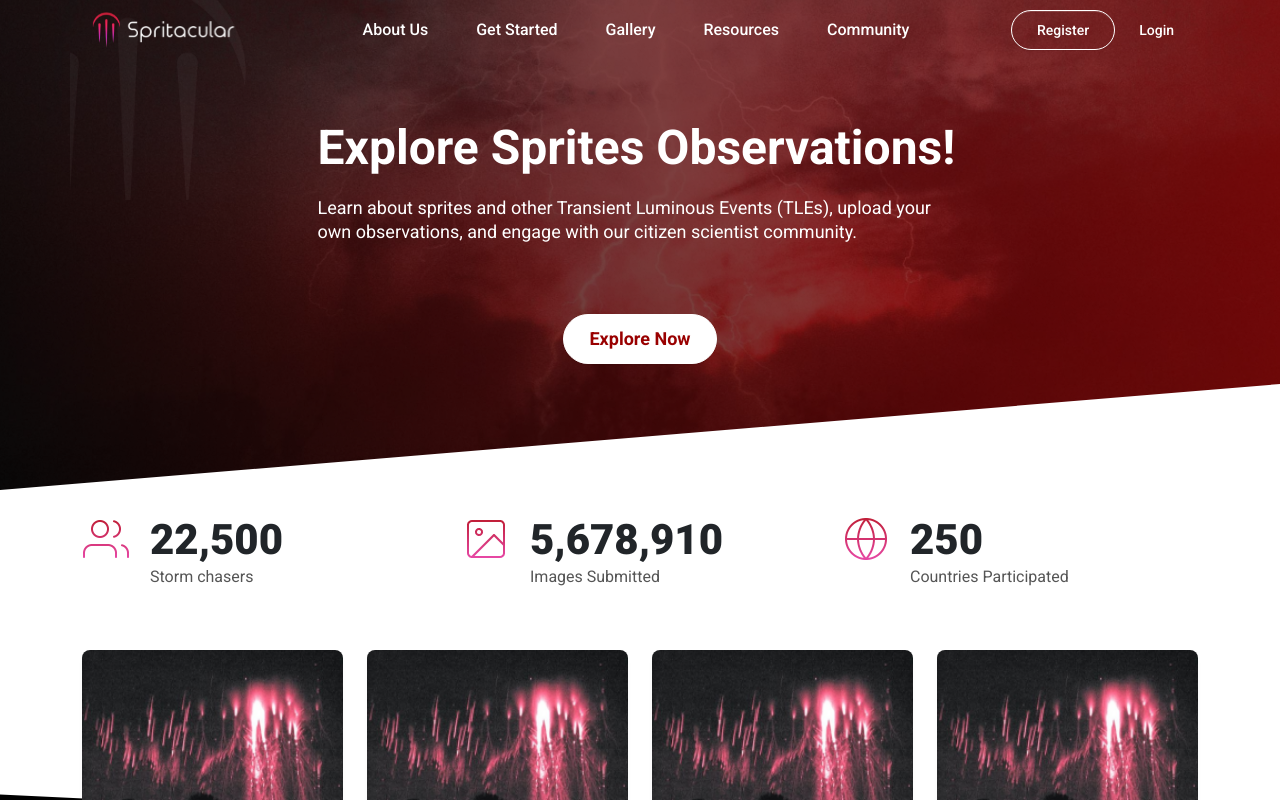
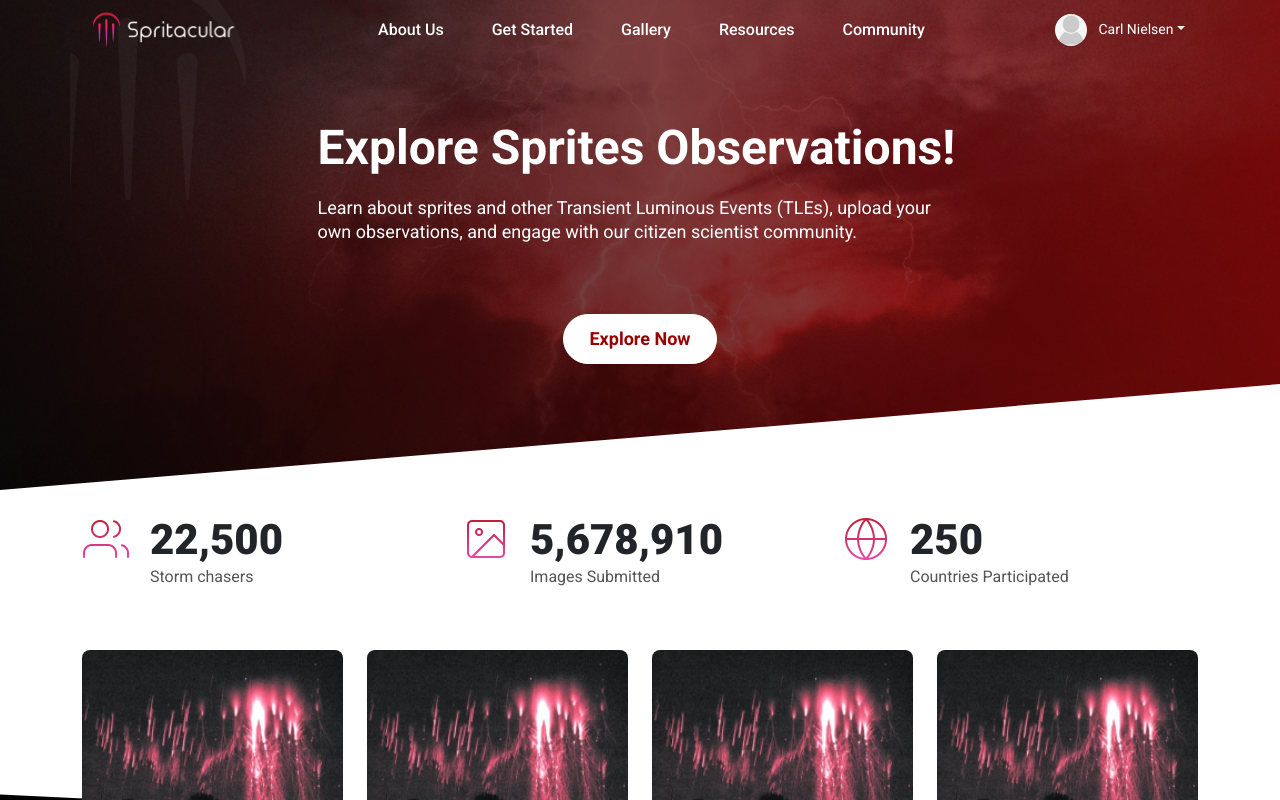
Before and after one commit to EnsembleGovServices/spritacular-frontend, a React (Create React App) app: page / in a window 1280 px wide. Shown: the top 800 px of the page. Built offline with nearby package versions, Linux system fonts and the light colour scheme.

Commit message:
"set user menu dropdown after login."

```diff
--- a/src/assets/scss/component/header.scss
+++ b/src/assets/scss/component/header.scss
@@ -123,6 +123,28 @@
       }
     }
   }
+  .after-login-right-menu{
+    .user-menu{
+      .dropdown-toggle{
+        background-color: transparent;
+        border-color: transparent;
+        box-shadow: none;
+        @include md-text;
+        img{
+          width: 32px;
+          height: 32px;
+          border-radius: 50%;
+          margin-right: 8px;
+        }
+
+      }
+      &.show{
+        .dropdown-toggle{
+
+        }
+      }
+    }
+  }
   &.bg-color-menu, &.bg-not-home {
     background-color: $white;
     @include box-shadow($box-shadow);
@@ -196,5 +218,35 @@
         }
       }
     }
+    .after-login-right-menu{
+      .user-menu{
+        .dropdown-toggle{
+          color: $grey;
+          img{
+            width: 32px;
+            height: 32px;
+            border-radius: 50%;
+            margin-right: 8px;
+          }
+
+        }
+        &.show{
+          .dropdown-toggle{
+            color: $secondary;
+          }
+        }
+      }
+    }
+  }
+
+}
+.dropdown-menu{
+  .dropdown-item{
+    color: $grey;
+    @include md-text;
+    &:hover, &.active{
+      color: $secondary;
+      background-color: $white;
+    }
   }
 }
--- a/src/components/common/Header.jsx
+++ b/src/components/common/Header.jsx
@@ -1,29 +1,33 @@
 import {
   Button,
   Collapse,
+  Dropdown,
+  DropdownItem,
+  DropdownMenu,
+  DropdownToggle,
   Nav,
   Navbar,
   NavbarToggler,
-  NavItem
+  NavItem,
 } from "reactstrap";
-import {useEffect, useState} from "react";
+import { useEffect, useState } from "react";
 import Images from "../../static/images";
 import LoginPopup from "../popup/LoginPopup";
 import RegisterPopup from "../popup/RegisterPopup";
 import routesList from "../../routes/MainRoute";
-import '../../assets/scss/component/header.scss';
-import {Link, useLocation} from "react-router-dom";
+import "../../assets/scss/component/header.scss";
+import { Link, useLocation } from "react-router-dom";
 import useAuth from "../../hooks/useAuth";
 const Header = (props) => {
   const { auth } = useAuth();
   const [isLoginModal, setIsLoginModal] = useState(false);
   const [isRegisterModal, setIsRegisterModal] = useState(false);
   const [showMenu, setShowMenu] = useState(false);
+  const [showUserMenu, setShowUserMenu] = useState(false);
   const location = useLocation();
-  const homeUrl = location.pathname === '/';
+  const homeUrl = location.pathname === "/";
 
   useEffect(() => {
-
     document.addEventListener("scroll", () => {
       let scroll = window.pageYOffset || document.documentElement.scrollTop,
         navbarEl = document.querySelector(".custome-header");
@@ -47,11 +51,19 @@ const Header = (props) => {
     setShowMenu(!showMenu);
   };
 
+  const handleUserMenuDropdown = () => {
+    setShowUserMenu(!showUserMenu);
+  };
 
   return (
     <>
       <div>
-          <Navbar container expand="md" className={homeUrl ? 'custome-header' : 'custome-header bg-not-home'} light>
+        <Navbar
+          container
+          expand="md"
+          className={homeUrl ? "custome-header" : "custome-header bg-not-home"}
+          light
+        >
           <Link to="/" className="navbar-brand">
             <img src={Images.Logo} alt="Logo" className="logo" />
             <img src={Images.BlackLogo} alt="Logo" className="on-scroll-logo" />
@@ -59,15 +71,21 @@ const Header = (props) => {
           <NavbarToggler onClick={() => menuToggle()} />
           <Collapse navbar isOpen={showMenu}>
             <Nav className="" navbar>
-                {
-                  routesList.filter((item) => item.name !== 'home').map((route, index) => {
+              {routesList
+                .filter((item) => item.name !== "home")
+                .map((route, index) => {
                   return (
                     <NavItem key={index}>
-                          <Link to={route.path} title={route.name} className="nav-link text-capitalize">{route.name}</Link>
+                      <Link
+                        to={route.path}
+                        title={route.name}
+                        className="nav-link text-capitalize"
+                      >
+                        {route.name}
+                      </Link>
                     </NavItem>
-                    )
-                  })
-                }
+                  );
+                })}
               <NavItem className="d-md-none d-xs-block">
                 <Button
                   className="register nav-link"
@@ -86,7 +104,7 @@ const Header = (props) => {
               </NavItem>
             </Nav>
           </Collapse>
-            {!auth ? (
+          {/* {!auth ? (
                 <div className="right-menu">
                   <Button
                       className="register nav-link"
@@ -107,17 +125,37 @@ const Header = (props) => {
                 >
                   Hi, {auth?.first_name}
                 </h5>
-            )}
+            )} */}
+          <div className="after-login-right-menu">
+            <Dropdown
+              className="user-menu"
+              isOpen={showUserMenu}
+              toggle={handleUserMenuDropdown}
+            >
+              <DropdownToggle caret>
+                <img src={Images.UserPlaceholder} alt="UserPlaceholder" /> Carl
+                Nielsen
+              </DropdownToggle>
+              <DropdownMenu container="body">
+                <DropdownItem>Edit Profile</DropdownItem>
+                <DropdownItem>Change Password</DropdownItem>
+                <DropdownItem>Logout</DropdownItem>
+              </DropdownMenu>
+            </Dropdown>
+          </div>
         </Navbar>
       </div>
 
       {isLoginModal && (
-            <LoginPopup open={auth ? false: isLoginModal} handleClose={handleLoginModal} />
+        <LoginPopup
+          open={auth ? false : isLoginModal}
+          handleClose={handleLoginModal}
+        />
       )}
 
       {isRegisterModal && (
         <RegisterPopup
-                open={auth ? false: isRegisterModal}
+          open={auth ? false : isRegisterModal}
           handleClose={handleRegisterModal}
         />
       )}
--- a/src/static/images.js
+++ b/src/static/images.js
@@ -29,6 +29,7 @@ import Modalcloseicon from "../assets/images/close-icon.svg";
 import UsaFlag from "../assets/images/USA.svg";
 import TutorialTitle from "../assets/images/TutorialTitle.png";
 import TutorialDetail from "../assets/images/Tutorial-Detail.png";
+import UserPlaceholder from "../assets/images/user-placeholder.png";
 
 const Images = {
   Logo,
@@ -62,5 +63,6 @@ const Images = {
   UsaFlag,
   TutorialTitle,
   TutorialDetail,
+  UserPlaceholder,
 };
 export default Images;
```
Also changed, not shown: src/assets/images/user-placeholder.png (added). Lines whose indentation alone changed are shown as unchanged.
